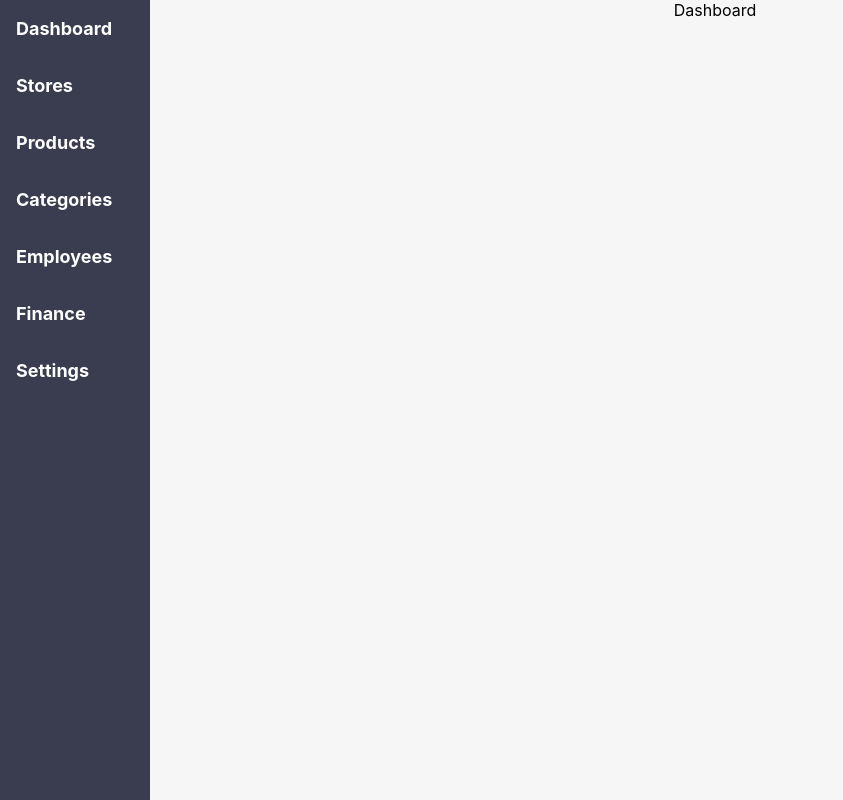
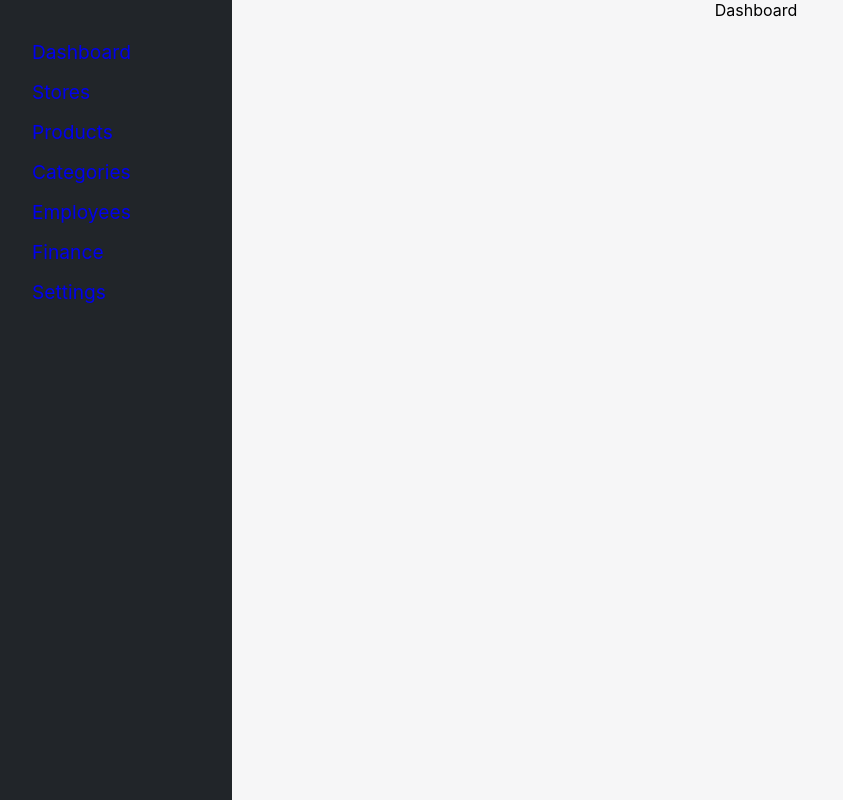
Before and after one commit to tluper94/express_project, a React (Create React App) app in the folder frontend-manager/: page / in a window 1280 px wide. Shown: the whole page, without its empty margins (0-843 px from the left). Built offline with nearby package versions, Linux system fonts and the light colour scheme; sample sign-in values are in the browser's storage.

Commit message:
fixed sidebar

```diff
--- a/frontend-manager/src/App.css
+++ b/frontend-manager/src/App.css
@@ -7,7 +7,7 @@
   justify-content: center;
   align-items: center;
   align-content: center;
-  margin-left: 150px;
+  margin-left: 232px;
 }
 
 .auth {
@@ -26,8 +26,5 @@ a{
 }
 
 @media (max-width: 800px) {
-  .content {
-    width: 100vw;
-    margin-left: 0;
-  }
+
 }
--- a/frontend-manager/src/components/circleButton/CircleButton.styles.jsx
+++ b/frontend-manager/src/components/circleButton/CircleButton.styles.jsx
@@ -43,7 +43,9 @@ export const DropDownLabelContainer = styled.div`
   }
 `;
 
-export const CircleButtonContainer = styled.span`
+export const CircleButtonContainer = styled.button`
+  outline: none;
+  border: none;
   position: relative;
   text-align: center;
   margin-right: 10px;
@@ -51,7 +53,7 @@ export const CircleButtonContainer = styled.span`
   width: ${(props) => props.width || '35px'};
   height: ${(props) => props.height || '35px'};
   border-radius: 50%;
-  background-color: '#ffffff';
+  background-color: #ffffff;
   box-shadow: 0px 2px 7px #7a7a7a;
   cursor: pointer;
 `;
--- a/frontend-manager/src/components/sidebar/Sidebar.js
+++ b/frontend-manager/src/components/sidebar/Sidebar.js
@@ -1,67 +1,72 @@
-import { Link } from 'react-router-dom';
+import { Link, NavLink } from 'react-router-dom';
 import {
   SidebarContainer,
-  SidebarItemContainer,
+  NavItem,
   SidebarLogo,
   SidebarTitle,
+  NavList,
 } from './Sidebar.styles';
 
 function Sidebar({ user }) {
   return user ? (
     <SidebarContainer>
-      <SidebarItemContainer>
+      <NavList>
+        <NavItem>
           <Link to='/'>
             <SidebarLogo></SidebarLogo>
-          <SidebarTitle>Dashboard</SidebarTitle>
+            Dashboard
           </Link>
-      </SidebarItemContainer>
-      <SidebarItemContainer>
+        </NavItem>
+        <NavItem>
           <Link to='/stores'>
             <SidebarLogo></SidebarLogo>
-          <SidebarTitle>Stores</SidebarTitle>
+            Stores
           </Link>
-      </SidebarItemContainer>
-      <SidebarItemContainer>
+        </NavItem>
+        <NavItem>
           <Link to='/products'>
             <SidebarLogo></SidebarLogo>
-          <SidebarTitle>Products</SidebarTitle>
+            Products
           </Link>
-      </SidebarItemContainer>
-      <SidebarItemContainer>
+        </NavItem>
+        <NavItem>
           <Link to='/categories'>
             <SidebarLogo></SidebarLogo>
-          <SidebarTitle>Categories</SidebarTitle>
+            Categories
           </Link>
-      </SidebarItemContainer>
-      <SidebarItemContainer>
+        </NavItem>
+        <NavItem>
           <Link to='/employees'>
             <SidebarLogo></SidebarLogo>
-          <SidebarTitle>Employees</SidebarTitle>
+            Employees
           </Link>
-      </SidebarItemContainer>
-      <SidebarItemContainer>
+        </NavItem>
+        <NavItem>
           <Link to='/finance'>
             <SidebarLogo></SidebarLogo>
-          <SidebarTitle>Finance</SidebarTitle>
+            Finance
           </Link>
-      </SidebarItemContainer>
-      <SidebarItemContainer>
+        </NavItem>
+        <NavItem>
           <Link to='/settings'>
             <SidebarLogo></SidebarLogo>
-          <SidebarTitle>Settings</SidebarTitle>
+            Settings
           </Link>
-      </SidebarItemContainer>
+        </NavItem>
+      </NavList>
     </SidebarContainer>
   ) : (
     <SidebarContainer>
-      <SidebarItemContainer>
+      <NavList>
+        <NavItem>
           <SidebarLogo></SidebarLogo>
           <SidebarTitle>Login</SidebarTitle>
-      </SidebarItemContainer>
-      <SidebarItemContainer>
+        </NavItem>
+        <NavItem>
           <SidebarLogo></SidebarLogo>
           <SidebarTitle>Register</SidebarTitle>
-      </SidebarItemContainer>
+        </NavItem>
+      </NavList>
     </SidebarContainer>
   );
 }
--- a/frontend-manager/src/components/sidebar/Sidebar.styles.js
+++ b/frontend-manager/src/components/sidebar/Sidebar.styles.js
@@ -3,25 +3,40 @@ import styled from 'styled-components';
 export const SidebarContainer = styled.div`
   display: flex;
   flex-direction: column;
+  flex-shrink: 0;
   height: 100vh;
-  width: 150px;
+  width: 200px;
+  max-width: 200px;
+  padding: 1rem;
   position: fixed;
   top: 0;
   overflow: auto;
-  background-color: #393d4f;
-
-  @media (max-width: 800px) {
-    width: 100%;
-    height: auto;
-    position: relative;
-    flex-direction: row;
-  }
+  background-color: #212529;
 `;
 
-export const SidebarItemContainer = styled.div`
+export const NavList = styled.ul`
   display: flex;
-  margin-left: 1rem;
+  flex-direction: column;
+  list-style: none;
+  padding-left: 0;
+  margin-bottom: auto;
+`;
+
+export const NavItem = styled.li`
+  display: flex;
+  font-size: 1rem;
   flex-direction: row;
+  align-items: center;
+
+  a {
+    font-size: 1.2rem;
+    padding: 0.5rem 1rem;
+    text-decoration: none;
+  }
+
+  a:visited {
+    color: white;
+  }
 `;
 
 export const SidebarLogo = styled.div``;
--- a/frontend-manager/src/pages/stores/Stores.styles.js
+++ b/frontend-manager/src/pages/stores/Stores.styles.js
@@ -11,7 +11,6 @@ export const StoresContainer = styled.div`
   margin-top: 50px;
   @media (max-width: 768px) {
     width: 100%;
-    padding: 1em;
   }
 `;
 
```
Lines whose indentation alone changed are shown as unchanged.
